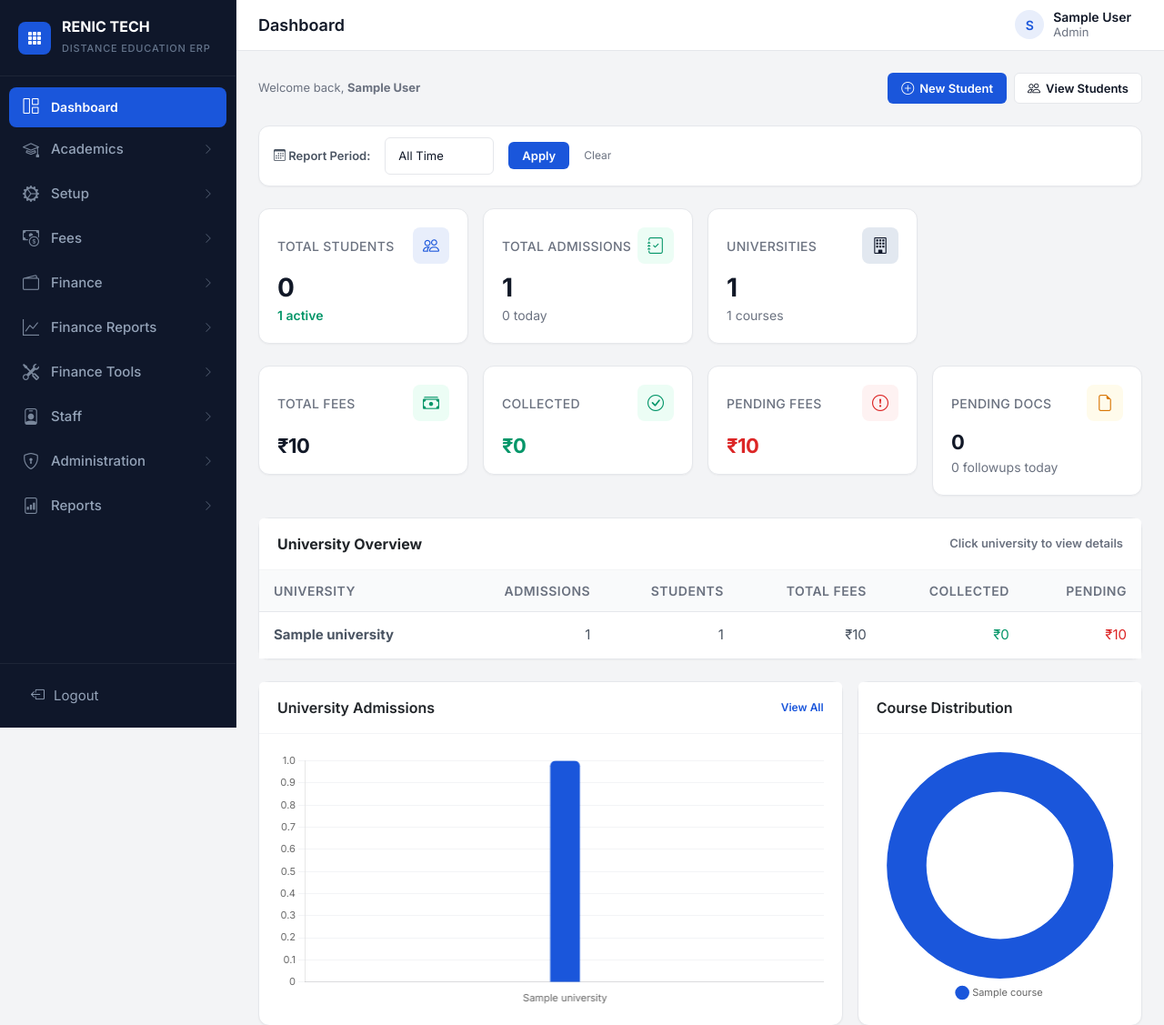
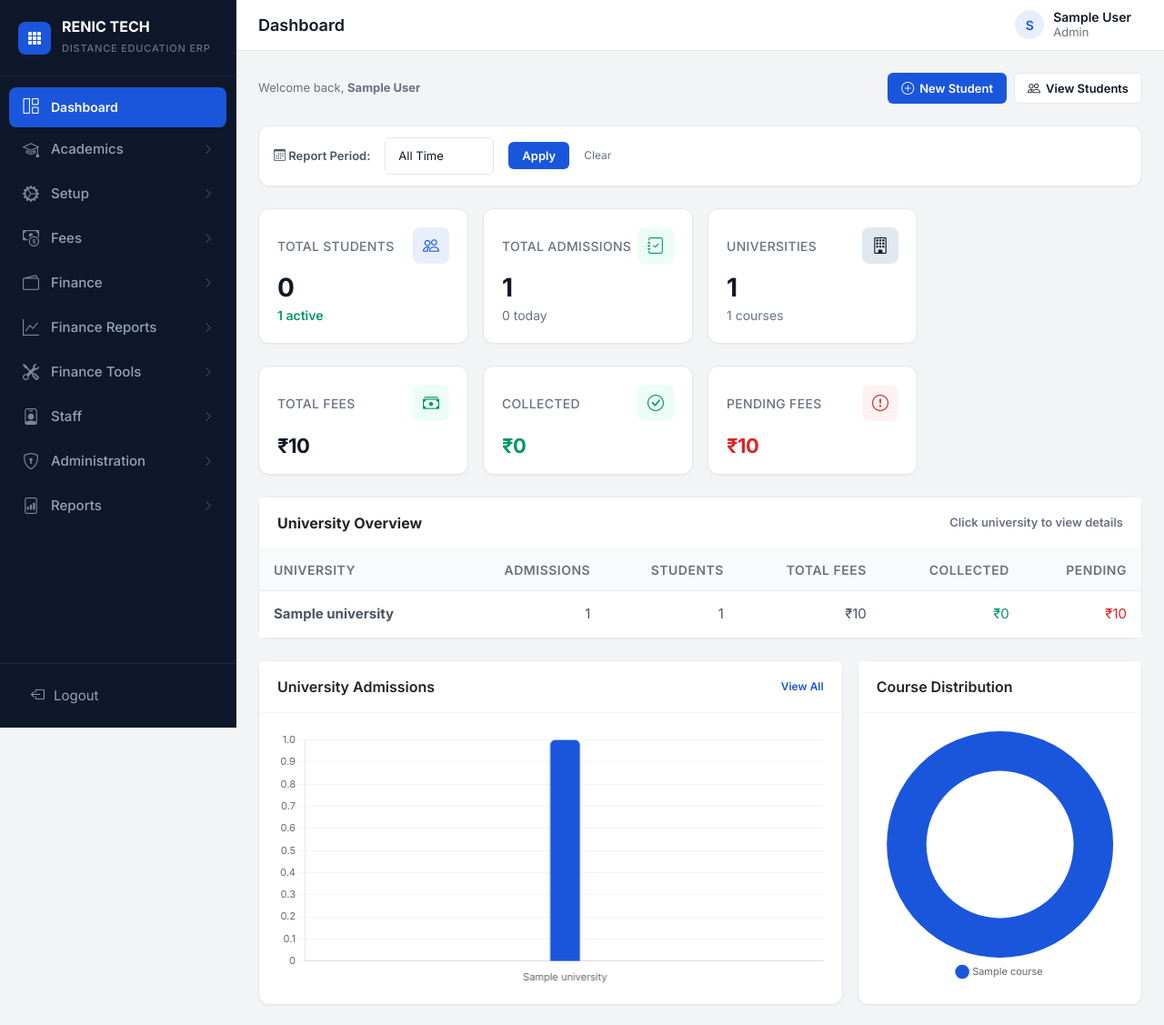
Before and after one commit to kavipriyaraj-code/distance-erp, a Django app: page /dashboard/ in a window 1280 px wide. Shown: the top 1127 px of the page at 91% size. Run offline with Django 5.2, Linux system fonts and the light colour scheme; a user stored in the database is signed in; tables that the repository leaves empty hold one stand-in row (values such as "Sample post").

Commit message:
Remove Pending Docs KPI card from admin dashboard

```diff
--- a/templates/dashboard.html
+++ b/templates/dashboard.html
@@ -106,16 +106,6 @@ function toggleCustomDate(sel) {
                 <div class="stat-card-icon red"><i class="bi bi-exclamation-circle"></i></div>
             </div>
             <div class="stat-card-value" style="font-size:22px;color:var(--danger)">&#8377;{{ pending_fees }}</div>
-        </div>
-    </div>
-    <div class="col-xl-3 col-md-6">
-        <div class="stat-card">
-            <div class="stat-card-header">
-                <div class="stat-card-label">Pending Docs</div>
-                <div class="stat-card-icon amber"><i class="bi bi-file-earmark"></i></div>
-            </div>
-            <div class="stat-card-value" style="font-size:22px">{{ pending_docs_count }}</div>
-            <div class="stat-card-meta">{{ followups_today }} followups today</div>
         </div>
     </div>
 </div>
```
